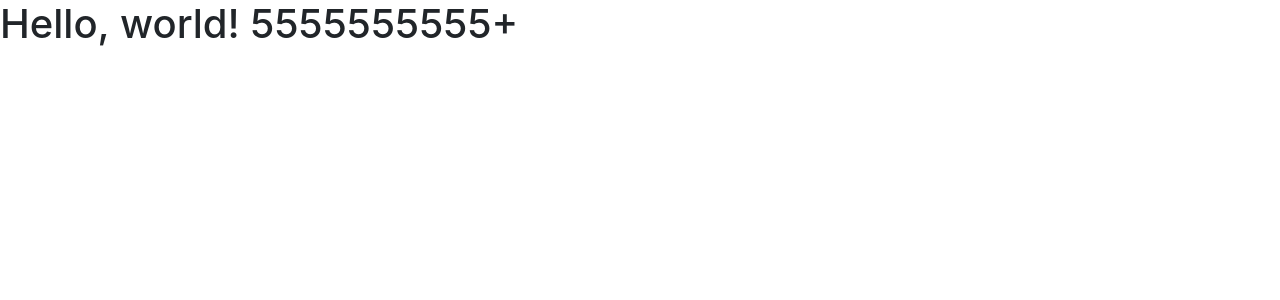
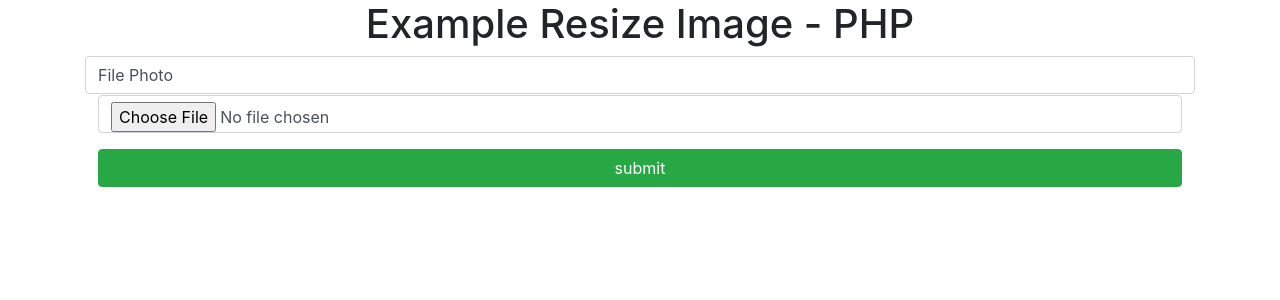
Before and after one commit to 0x01code/resize-image-php, a PHP site: page / in a window 1280 px wide. Shown: the top 300 px of the page. Run offline with PHP 8.4, Linux system fonts and the light colour scheme; some libraries are stand-ins or nearby versions.

Commit message:
release 1.0

```diff
--- a/index.php
+++ b/index.php
@@ -9,7 +9,18 @@
     <link rel="stylesheet" href="https://maxcdn.bootstrapcdn.com/bootstrap/4.0.0-alpha.2/css/bootstrap.min.css" integrity="sha384-y3tfxAZXuh4HwSYylfB+J125MxIs6mR5FOHamPBG064zB+AFeWH94NdvaCBm8qnd" crossorigin="anonymous">
   </head>
   <body>
-    <h1>Hello, world!  5555555555+</h1>
+    <div class="container">
+      <h1 class="text-center">Example Resize Image - PHP</h1>
+      <form class="form-control" action="process.php" method="post" enctype="multipart/form-data">
+        <div class="form-group">
+          <label for="">File Photo</label>
+          <input type="file" name="image" class="form-control" value="">
+        </div>
+        <div class="form-group">
+          <input type="submit" class="btn btn-success btn-block" name="submit" value="submit">
+        </div>
+      </form>
+    </div>
 
     <script src="https://ajax.googleapis.com/ajax/libs/jquery/2.1.4/jquery.min.js"></script>
     <script src="https://maxcdn.bootstrapcdn.com/bootstrap/4.0.0-alpha.2/js/bootstrap.min.js" integrity="sha384-vZ2WRJMwsjRMW/8U7i6PWi6AlO1L79snBrmgiDpgIWJ82z8eA5lenwvxbMV1PAh7" crossorigin="anonymous"></script>
```
